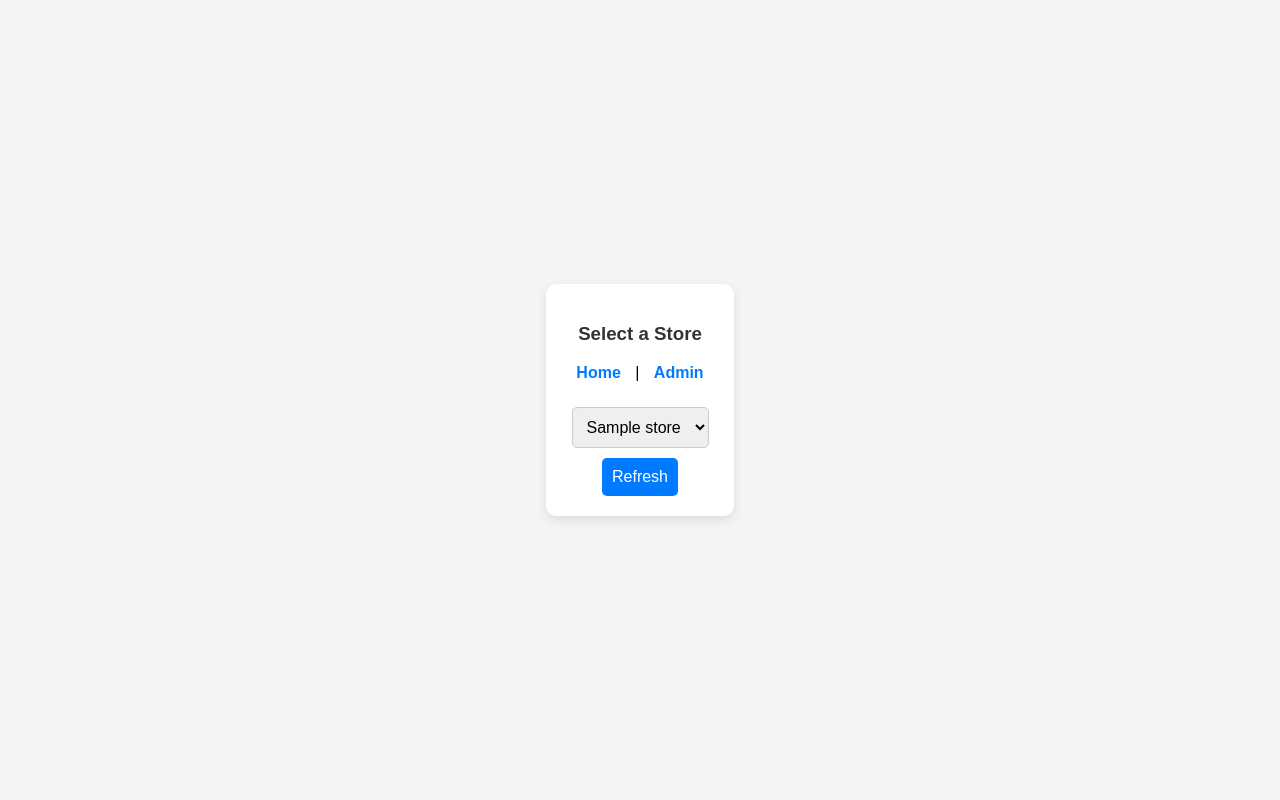
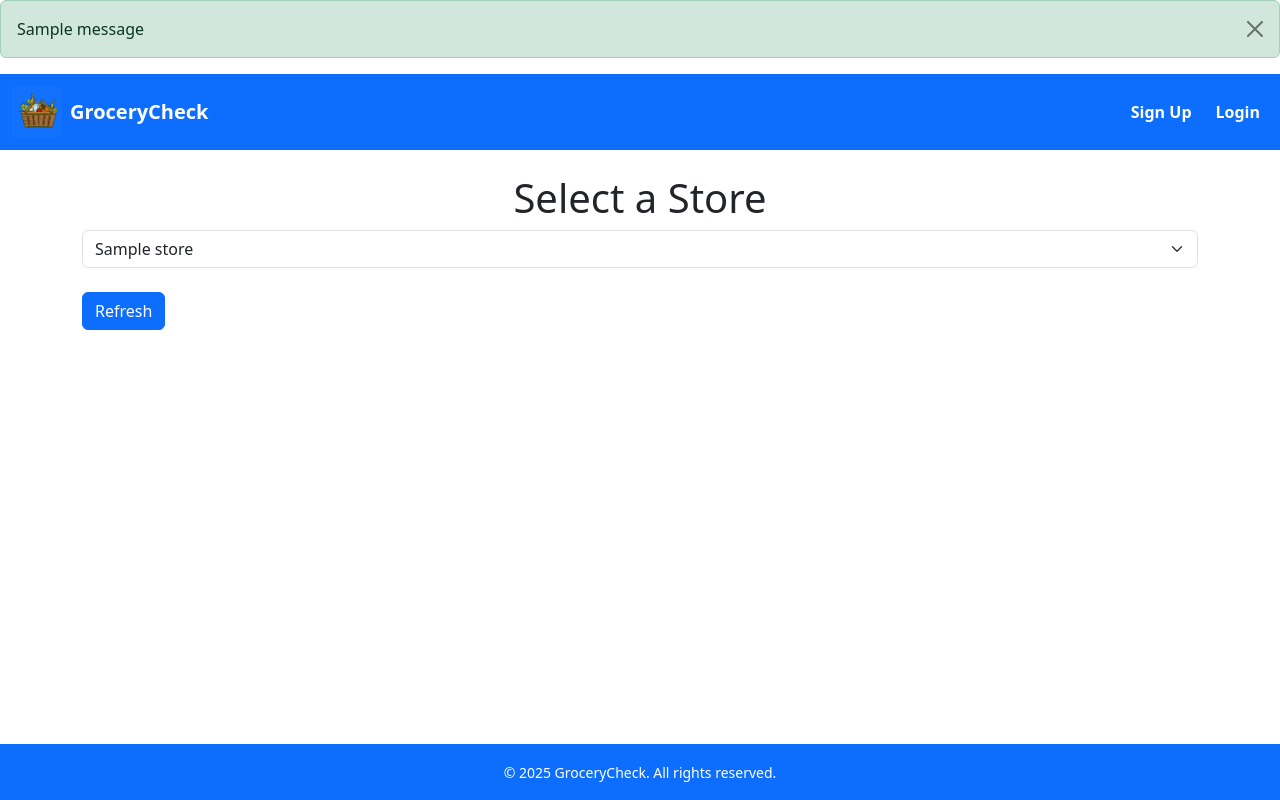
Before and after one commit to pakiri/SeniorResearchProject, a Python web app: template src/templates/refreshList.html in a window 1280 px wide. Run offline with Jinja, Linux system fonts and the light colour scheme; the template is opened without the code that fills it: most values are stand-ins (such as "Sample title", 1, 10 or a date in 2020); one stand-in notice (Sample message) is shown; some libraries are stand-ins or nearby versions.

Commit message:
Initial reformat of Refresh List page

```diff
--- a/src/templates/refreshList.html
+++ b/src/templates/refreshList.html
@@ -5,7 +5,7 @@
     <meta charset="UTF-8">
     <meta name="viewport" content="width=device-width, initial-scale=1.0">
     <title>Refresh List</title>
-    <style>
+    <!-- <style>
         body {
             font-family: Arial, sans-serif;
             background-color: #f4f4f4;
@@ -51,24 +51,99 @@
         button:hover {
             background-color: #0056b3;
         }
-    </style>
+    </style> -->
+    <link rel="stylesheet" href="{{ url_for('static', filename='bootstrap/css/bootstrap.min.css') }}">
 </head>
-<body>
+
+<body class="d-flex flex-column min-vh-100">
+    {% with messages = get_flashed_messages(with_categories=True) %}
+    {% if messages %}
+    {% for category, message in messages %}
+    <div class="alert alert-{{ 'success' if category == 'success' else 'danger' }} alert-dismissible fade show"
+        role="alert">
+        {{ message }}
+        <button type="button" class="btn-close" data-bs-dismiss="alert" aria-label="Close"></button>
+    </div>
+    {% endfor %}
+    {% endif %}
+    {% endwith %}
+
+    <nav class="navbar navbar-expand-lg navbar-dark bg-primary mb-4">
+        <div class="container-fluid">
+            <a class="navbar-brand d-flex align-items-center gap-2" href="/">
+                <img src="{{ url_for('static', filename='images/logo.png') }}" alt="Logo" width="50" height="50"
+                    class="d-inline-block align-text-top">
+                <span class="fw-bold text-white">GroceryCheck</span>
+            </a>
+
+            <!-- <a class="navbar-brand fw-bold" href="/">GroceryCheck</a> -->
+            <button class="navbar-toggler" type="button" data-bs-toggle="collapse" data-bs-target="#navbarContent"
+                aria-controls="navbarContent" aria-expanded="false" aria-label="Toggle navigation">
+                <span class="navbar-toggler-icon"></span>
+            </button>
+
+            <div class="collapse navbar-collapse" id="navbarContent">
+                <ul class="navbar-nav ms-auto mb-2 mb-lg-0 ">
+
+                    {% if session['GCusername'] %}
+                    <li class="nav-item">
+                        <span class="nav-link disabled text-white fw-bold">Hello, {{ session['GCusername'] }}!</span>
+                    </li>
+                        {% if session['GCuser_role'] == "admin" %}
+                        <li class="nav-item dropdown">
+                            <!-- <a class="nav-link text-white fw-bold" href="/admin">Admin Link</a> -->
+                            <a class="nav-link dropdown-toggle text-white fw-bold" href="#" id="adminDropdown" role="button"
+                                data-bs-toggle="dropdown" aria-expanded="false">
+                                Admin
+                            </a>
+                            <div class="dropdown-menu" aria-labelledby="dropdownMenuLink">
+                                <a class="dropdown-item" href="/admin/refresh">Refresh List</a>
+                                <a class="dropdown-item" href="/admin/reports">Access Reports</a>
+                                <a class="dropdown-item" href="/admin/users">View Users</a>
+                            </div>
+                            <!-- <div class="dropdown-menu" aria-labelledby="dropdownMenuLink">
+                                <a class="dropdown-item" href="/admin/refresh">Refresh List</a>
+                                <a class="dropdown-item" href="/admin/reports">Access Reports</a>
+                            </div> -->
+                        </li>
+                        {% endif %}
+
+                    <li class="nav-item">
+                        <a class="nav-link text-white fw-bold" href="{{ url_for('logout') }}">Logout</a>
+                    </li>
+                    {% else %}
+                    <li class="nav-item">
+                        <a class="nav-link btn btn-light me-2 text-white fw-bold" href="{{ url_for('register') }}">Sign
+                            Up</a>
+                    </li>
+                    <li class="nav-item">
+                        <a class="nav-link btn btn-light text-white fw-bold" href="{{ url_for('login') }}">Login</a>
+                    </li>
+                    {% endif %}
+                </ul>
+            </div>
+        </div>
+    </nav>
+
+    <h1 class="text-center">Select a Store</h1>
+
     <div class="container">
-        <h3>Select a Store</h3>
-        <div class="nav">
-            <a href="/">Home</a> |
-            <a href="/admin">Admin</a>
-        </div>
         <form action="/admin/refreshInfo" method="POST">
-            <select name="user_store">
+            <select name="user_store" class="form-select">
                 {% for store in stores %}
                 <option value="{{store.store_id}}">{{store.store_name}}</option>
                 {% endfor %}
             </select>
             <br>
-            <button type="submit">Refresh</button>
+            <button type="submit" class="btn btn-primary">Refresh</button>
         </form>
     </div>
+    <footer class="bg-primary text-white text-center py-3 mt-auto">
+        <div class="container">
+            <small>&copy; 2025 GroceryCheck. All rights reserved.</small>
+        </div>
+    </footer>
+
+    <script src="{{ url_for('static', filename='bootstrap/js/bootstrap.bundle.min.js') }}"></script>
 </body>
 </html>
```
